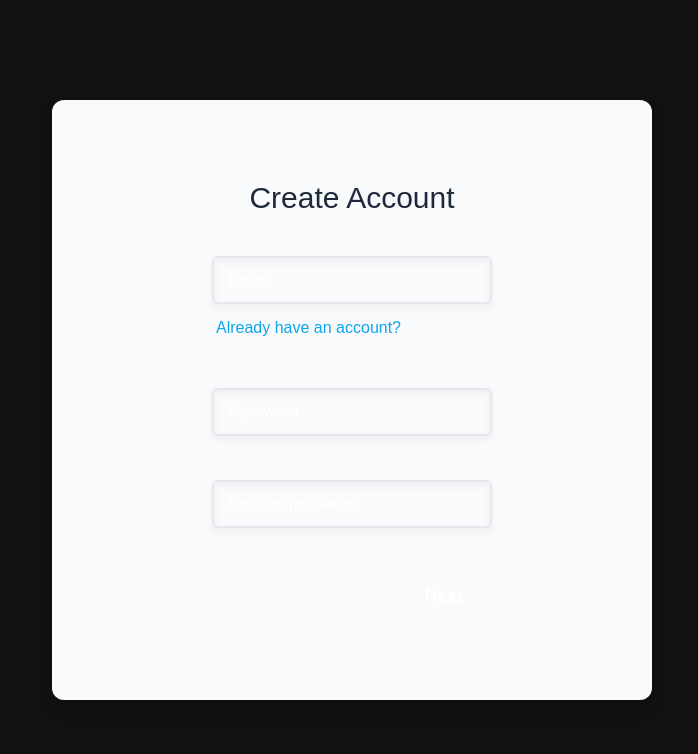
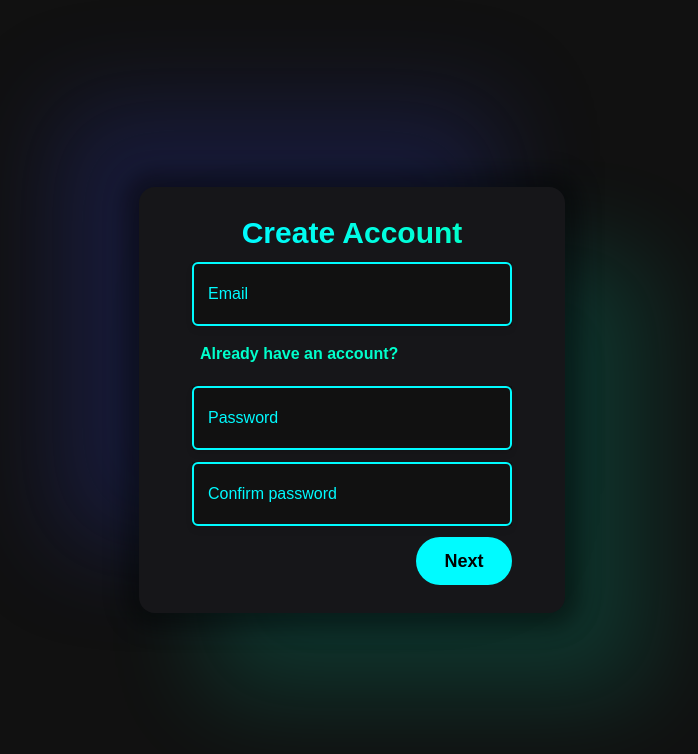
Before and after one commit to jerling2/Next.js-RA-Schedule, a Next.js app: page /createAccount in a window 1280 px wide. Shown: the top 754 px of the page, without its empty margins (288-986 px from the left). Built offline with nearby package versions, Linux system fonts and the light colour scheme; no server answers.

Commit message:
Refactor createAccount apge

```diff
--- a/app/createAccount/page.tsx
+++ b/app/createAccount/page.tsx
@@ -29,10 +29,6 @@ export default function CreateAccount() {
   const [passPlaceholder, setPassPlaceholder] = useState<string>('Password');
   const [confPlaceholder, setConfPlaceholder] = useState<string>('Confirm password');
   const [loading, setLoading] = useState<boolean>(false);
-
-  const fieldInputStyle = (index: number) => (
-    `h-12 ${shakes[index] ? 'animate-shake' : ''}`
-  );
 
   const handleShakes = (index: number, isShake: boolean) => {
     setShakes((prev) => {
@@ -127,13 +123,56 @@ export default function CreateAccount() {
   }, [pass, conf])
 
   return (
-    <div className="relative flex w-screen h-screen justify-center place-items-center">
-      <div className="relative w-[40%] min-w-[600px] aspect-[3/3] bg-slate-50 drop-shadow-lg py-20 px-5 rounded-xl">
-        <div className="relative flex flex-col w-full h-full justify-start place-items-center">
-          <div className="text-3xl text-slate-800 mb-10">
+    <div className="relative flex flex-row h-screen justify-center items-center">
+      <div className="relative flex flex-col min-w-[400px] w-1/3 aspect-square justify-between bg-background-2 shadow-color items-center rounded-2xl">
+
+          <div className="text-3xl mt-7 font-bold bg-gradient-to-r from-primary to-accent text-transparent bg-clip-text">
             Create Account
           </div>
-          <div className="flex flex-col w-1/2 h-full justify-between">
+          <div className="w-[75%]">
+            <div className={`border-primary text-primary bg-background-1 w-full max-h-16 aspect-[4/1] ${shakes[0] ? 'animate-shake' : ''}`}
+            onAnimationEnd={()=>handleShakes(0, false)}>
+                <FieldInput
+                type="text"
+                value={email}
+                onChange={setEmail}
+                placeholder={emailPlaceholder}
+                pattern={emailRegExpString}
+                invalid={shakes[0]} />
+            </div>
+            <div className="font-bold w-fit h-fit mt-2 text-accent hover:bg-accent-hover p-2 rounded-full cursor-pointer"
+            onClick={() => router.push("/signIn/userIdentifier")}>
+              Already have an account?
+            </div>
+          </div>
+          <div className={`w-[75%] max-h-16 aspect-[4/1] border-primary text-primary bg-background-1 ${shakes[1] ? 'animate-shake' : ''}`}
+          onAnimationEnd={()=>handleShakes(1, false)}>
+            <FieldInput
+            type="password"
+            placeholder={passPlaceholder}
+            pattern={passRegExpString}
+            value={pass}
+            onChange={setPass}
+            invalid={shakes[1]}  />
+          </div>
+          <div className={`w-[75%] max-h-16 aspect-[4/1] border-primary text-primary bg-background-1 ${shakes[2] ? 'animate-shake' : ''}`}
+          onAnimationEnd={()=>handleShakes(2, false)}>
+            <FieldInput
+            type="password"
+            placeholder={confPlaceholder}
+            value={conf}
+            onChange={setConf}
+            invalid={!match} />
+          </div>
+          <div className="flex w-[75%] mb-7 justify-end items-center">
+            <div className="h-12 aspect-[2/1] text-black [&>*]:bg-primary [&>*]:hover:bg-primary-hover">
+              <SmallButton
+              isLoading={loading}
+              onClick={handleFormSubmit} />
+            </div>
+          </div>
+
+          {/* <div className="flex flex-col w-1/2 h-full justify-between">
             <div className="flex flex-col gap-y-2">
               <div className={fieldInputStyle(0)} onAnimationEnd={()=>handleShakes(0, false)}>
                 <FieldInput type="text" value={email} onChange={setEmail} placeholder={emailPlaceholder} pattern={emailRegExpString} invalid={shakes[0]} />
@@ -154,7 +193,7 @@ export default function CreateAccount() {
               </div>
             </div>
           </div>
-        </div>
+        </div> */}
       </div>
     </div>
   );
```
